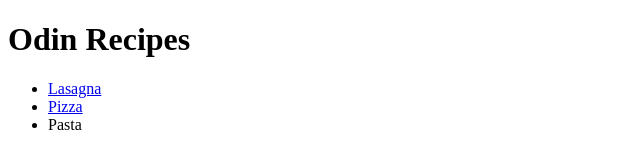
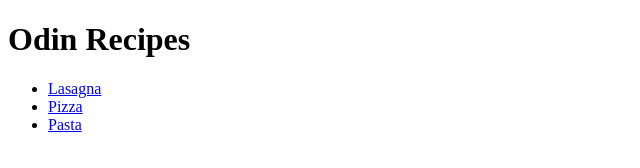
Before and after one commit to tobikalo/odin-recipes, a plain HTML site: page index.html in a window 1280 px wide. Shown: the full height of the page, 0-640 px from the left. Drawn offline with Linux system fonts and the light colour scheme.

Commit message:
Changed "Pasta" reference to make the link work

```diff
--- a/index.html
+++ b/index.html
@@ -9,7 +9,7 @@
     <ul>
         <li><a href="recipes/lasagna.html">Lasagna</a></li>
         <li><a href="recipes/pizza.html">Pizza</a></li>
-        <li><a href="recipes/pasta.html"></a>Pasta</li>
+        <li><a href="recipes/pasta.html">Pasta</a></li>
     </ul>
 </body>
 </html>
```
